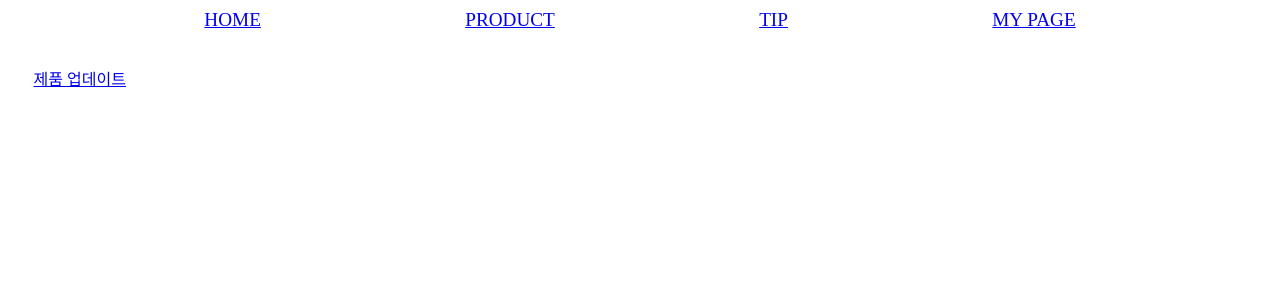
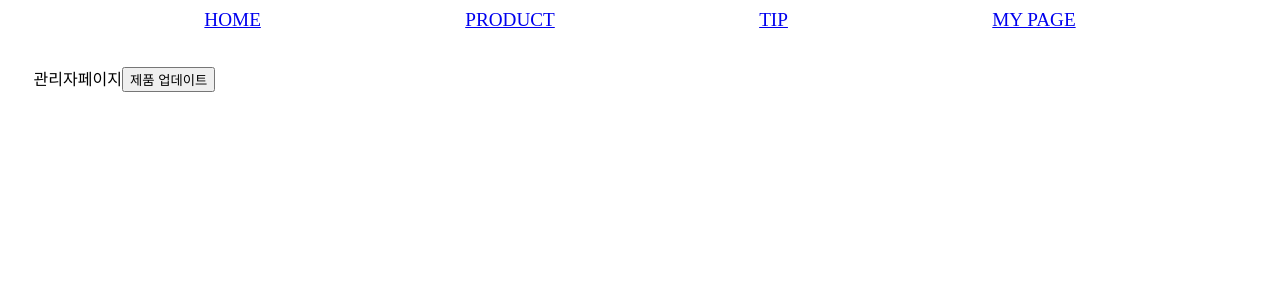
Before and after one commit to all-cycle/all-cycle-nextjs, a Next.js app: page /manager in a window 1280 px wide. Shown: the top 300 px of the page. Built offline with nearby package versions, Linux system fonts and the light colour scheme.

Commit message:
IMPLEMENT pages/manager

```diff
--- a/pages/manager.js
+++ b/pages/manager.js
@@ -1,13 +1,58 @@
-import { useSelector } from "react-redux";
+import { useDispatch } from "react-redux";
+import { useState } from "react";
 import Link from "next/link";
 
+import { scrapProducts } from "../store/actions";
+
 export default function Manager() {
-  // const managerState = useSelector((state) => state);
+  const [productList, setProductList] = useState([]);
+  const [message, setMessage] = useState(null);
+  const dispatch = useDispatch();
+
+  async function fetchData(e) {
+    e.preventDefault();
+
+    try {
+      const res = await fetch("api/manager/product");
+
+      if (res.result === "ok") {
+        dispatch(scrapProducts());
+        setProductList((prev) => prev.concat(res.data));
+        return;
+      }
+
+      setMessage(res.error);
+    } catch (err) {
+      setMessage(err.message);
+    }
+  }
 
   return (
-    // <div>{JSON.stringify(managerState, null, 4)}</div>
-    <Link href="/product" passHref>
-      <a href="replace">제품 업데이트</a>
-    </Link>
+    <div>
+      관리자페이지
+      <button
+        type="button"
+        onClick={fetchData}
+      >
+        제품 업데이트
+      </button>
+      <ul>
+        {productList.length > 0 && (
+          productList.map((item) => {
+            const { name, url, alt } = item;
+
+            return (
+              <li key={name}>
+                {item.name}
+                <img src={url} alt={alt} />
+              </li>
+            );
+          })
+        )}
+      </ul>
+      <p>
+        {message && message}
+      </p>
+    </div>
   );
 }
--- a/store/actions/index.js
+++ b/store/actions/index.js
@@ -1,6 +1,13 @@
 import * as types from "./types";
 
-export const getUserInfo = () => (dispatch) =>
+export const getUserInfo = () => (dispatch) => {
   dispatch({
     type: types.GET_USER,
   });
+};
+
+export const scrapProducts = () => (dispatch) => {
+  dispatch({
+    type: types.SCRAP_PRODUCTS,
+  });
+};
--- a/store/actions/types.js
+++ b/store/actions/types.js
@@ -1 +1,2 @@
 export const GET_USER = "GET_USER";
+export const SCRAP_PRODUCTS = "SCRAP_PRODUCTS";
```
Also changed, not shown: util/fetchData.js (added).
